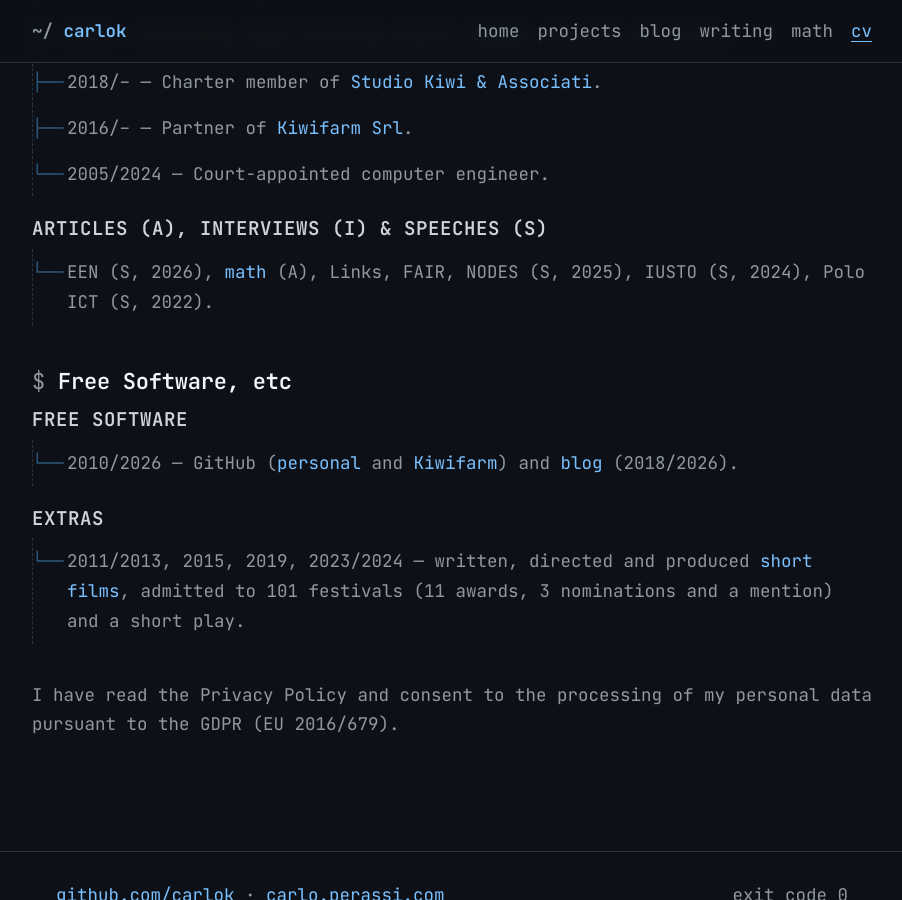
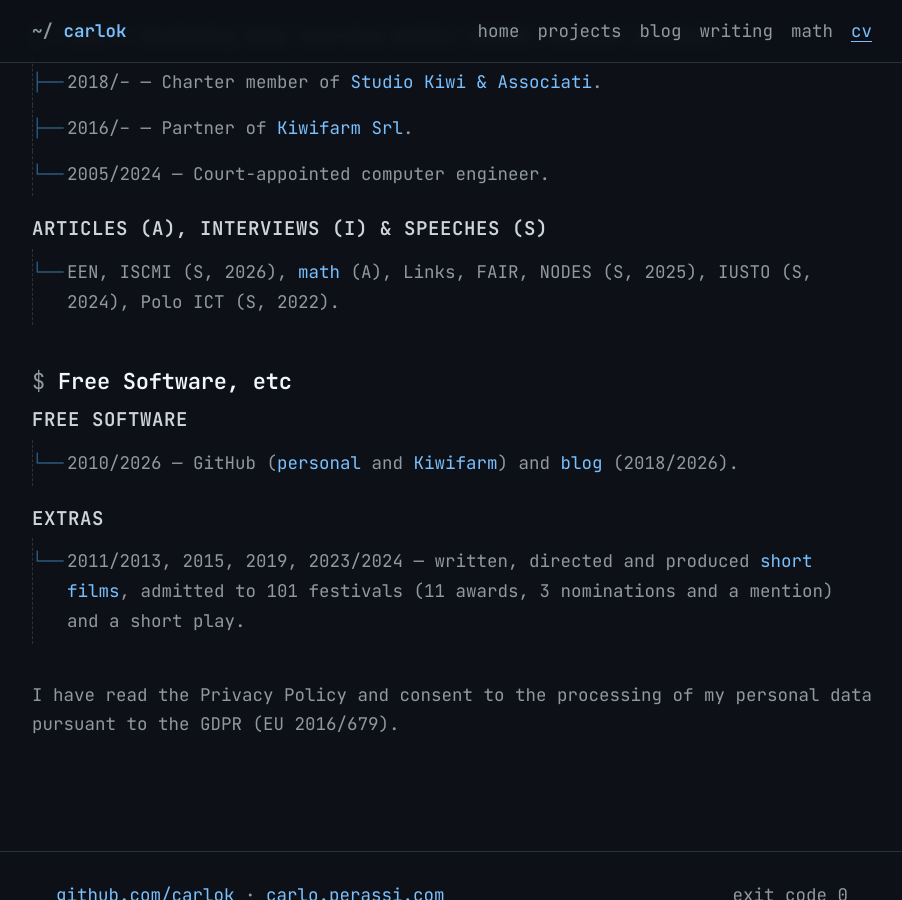
Before and after one commit to carlok/carlok.github.io, a Jekyll site: the page built from cv.md, in a window 1280 px wide and 900 px high, scrolled down 1121 px. Shown: the whole window, without its empty margins (188-1090 px from the left). Built offline with Jekyll 4.4.1, drawn with Linux system fonts in a browser that asks for light colours.

Commit message:
cv: EEN, ISCMI (S, 2026)

```diff
--- a/cv.md
+++ b/cv.md
@@ -52,7 +52,7 @@ layout: default
     </ul>
     <h3>Articles (A), Interviews (I) &amp; Speeches (S)</h3>
     <ul>
-      <li>EEN (S, 2026), <a href="/math/">math</a> (A), Links, FAIR, NODES (S, 2025), IUSTO (S, 2024), Polo ICT (S, 2022).</li>
+      <li>EEN, ISCMI (S, 2026), <a href="/math/">math</a> (A), Links, FAIR, NODES (S, 2025), IUSTO (S, 2024), Polo ICT (S, 2022).</li>
     </ul>
   </div>
   <div class="col">
```
